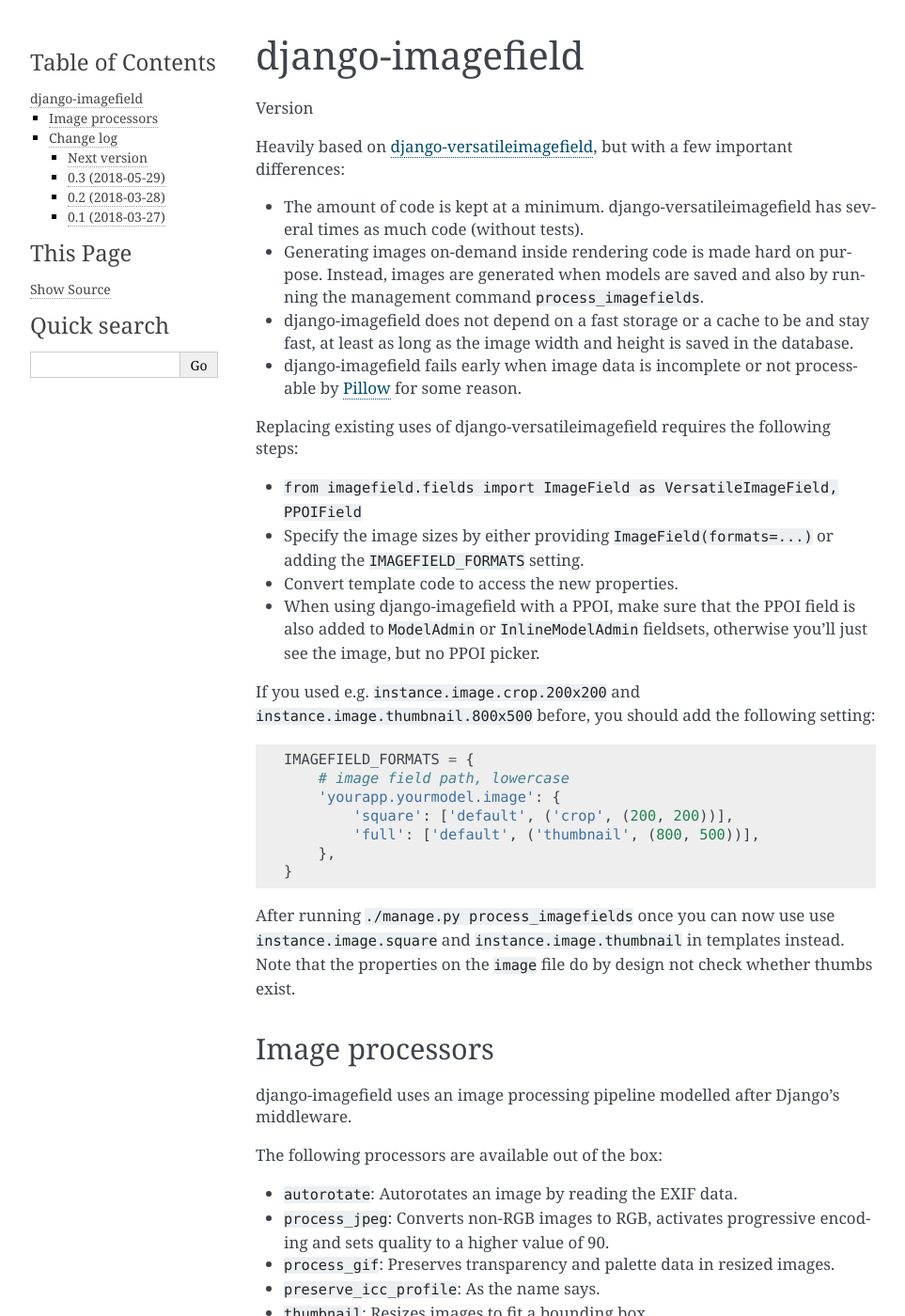
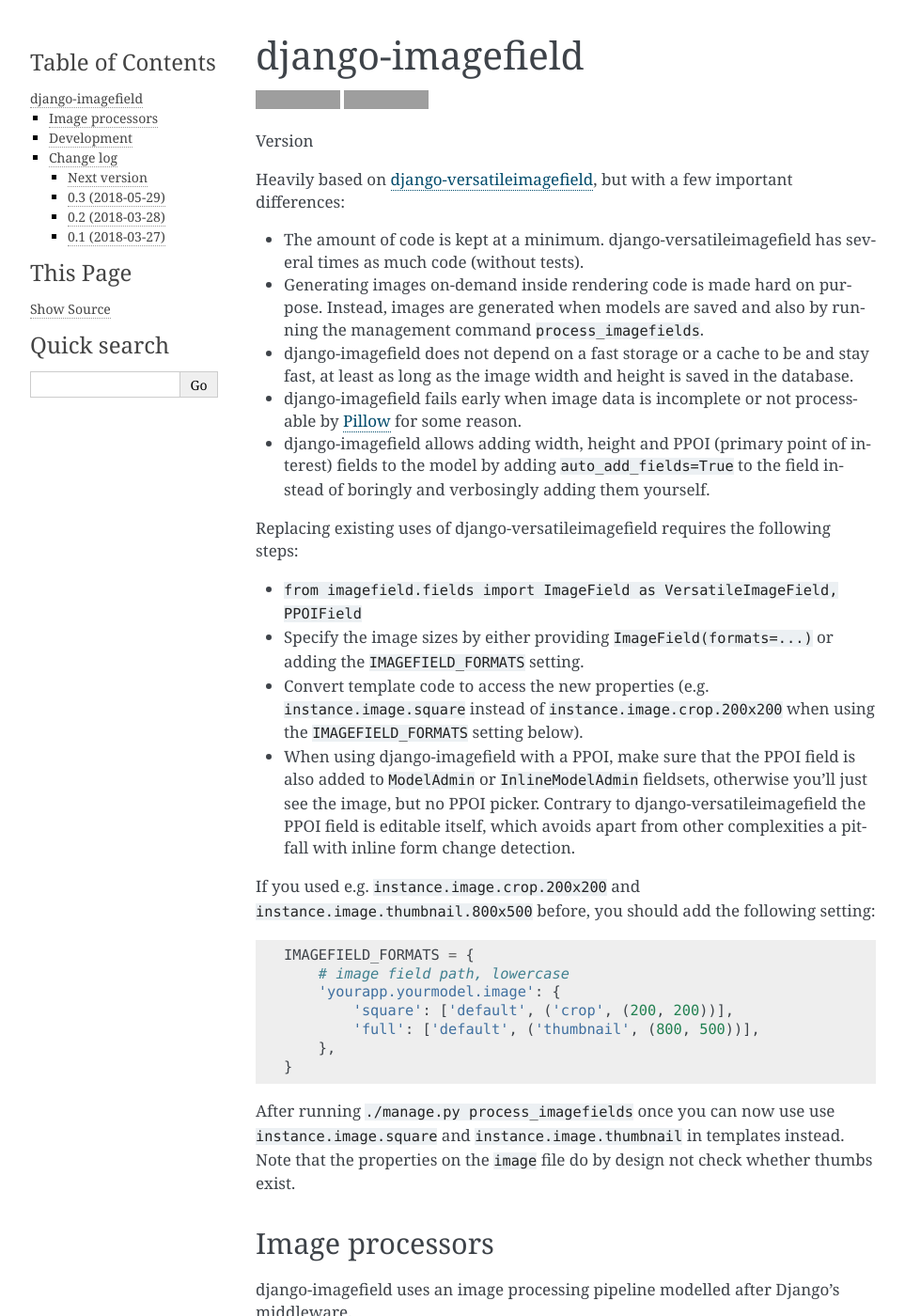
Before and after one commit to matthiask/django-imagefield, a Sphinx documentation site: the page built from docs/index.rst, in a window 1280 px wide and 1400 px high. Shown: the whole window at 94% size, without its empty margins (148-1111 px from the left). Built offline with Sphinx 7.4.7, drawn with Linux system fonts in a browser that asks for light colours; the version number could not be read and is left out; some of the changed lines change nothing that is shown; some of the changed text lies outside the part shown; grey boxes are pictures that could not be loaded.

Commit message:
Mention auto_add_fields and reuse the README when compiling docs

```diff
--- a/README.rst
+++ b/README.rst
@@ -9,6 +9,7 @@
     :target: https://django-imagefield.readthedocs.io/en/latest/?badge=latest
     :alt: Documentation Status
 
+Version |release|
 
 Heavily based on `django-versatileimagefield
 <https://github.com/respondcreate/django-versatileimagefield>`_, but
@@ -24,6 +25,9 @@
   in the database.
 - django-imagefield fails early when image data is incomplete or not
   processable by Pillow_ for some reason.
+- django-imagefield allows adding width, height and PPOI (primary point
+  of interest) fields to the model by adding ``auto_add_fields=True`` to
+  the field instead of boringly and verbosingly adding them yourself.
 
 Replacing existing uses of django-versatileimagefield requires the
 following steps:
@@ -31,10 +35,15 @@
 - ``from imagefield.fields import ImageField as VersatileImageField, PPOIField``
 - Specify the image sizes by either providing ``ImageField(formats=...)`` or
   adding the ``IMAGEFIELD_FORMATS`` setting.
-- Convert template code to access the new properties.
+- Convert template code to access the new properties (e.g.
+  ``instance.image.square`` instead of ``instance.image.crop.200x200``
+  when using the ``IMAGEFIELD_FORMATS`` setting below).
 - When using django-imagefield with a PPOI, make sure that the PPOI
   field is also added to ``ModelAdmin`` or ``InlineModelAdmin``
   fieldsets, otherwise you'll just see the image, but no PPOI picker.
+  Contrary to django-versatileimagefield the PPOI field is editable
+  itself, which avoids apart from other complexities a pitfall with
+  inline form change detection.
 
 If you used e.g. ``instance.image.crop.200x200`` and
 ``instance.image.thumbnail.800x500`` before, you should add the
--- a/docs/index.rst
+++ b/docs/index.rst
@@ -1,113 +1,2 @@
-=================
-django-imagefield
-=================
-
-Version |release|
-
-Heavily based on `django-versatileimagefield
-<https://github.com/respondcreate/django-versatileimagefield>`_, but
-with a few important differences:
-
-- The amount of code is kept at a minimum. django-versatileimagefield
-  has several times as much code (without tests).
-- Generating images on-demand inside rendering code is made hard on
-  purpose. Instead, images are generated when models are saved and also
-  by running the management command ``process_imagefields``.
-- django-imagefield does not depend on a fast storage or a cache to be
-  and stay fast, at least as long as the image width and height is saved
-  in the database.
-- django-imagefield fails early when image data is incomplete or not
-  processable by Pillow_ for some reason.
-
-Replacing existing uses of django-versatileimagefield requires the
-following steps:
-
-- ``from imagefield.fields import ImageField as VersatileImageField, PPOIField``
-- Specify the image sizes by either providing ``ImageField(formats=...)`` or
-  adding the ``IMAGEFIELD_FORMATS`` setting.
-- Convert template code to access the new properties.
-- When using django-imagefield with a PPOI, make sure that the PPOI
-  field is also added to ``ModelAdmin`` or ``InlineModelAdmin``
-  fieldsets, otherwise you'll just see the image, but no PPOI picker.
-
-If you used e.g. ``instance.image.crop.200x200`` and
-``instance.image.thumbnail.800x500`` before, you should add the
-following setting::
-
-    IMAGEFIELD_FORMATS = {
-        # image field path, lowercase
-        'yourapp.yourmodel.image': {
-            'square': ['default', ('crop', (200, 200))],
-            'full': ['default', ('thumbnail', (800, 500))],
-        },
-    }
-
-After running ``./manage.py process_imagefields`` once you can now
-use use ``instance.image.square`` and ``instance.image.thumbnail`` in
-templates instead. Note that the properties on the ``image`` file do by
-design not check whether thumbs exist.
-
-
-Image processors
-================
-
-django-imagefield uses an image processing pipeline modelled after
-Django's middleware.
-
-The following processors are available out of the box:
-
-- ``autorotate``: Autorotates an image by reading the EXIF data.
-- ``process_jpeg``: Converts non-RGB images to RGB, activates
-  progressive encoding and sets quality to a higher value of 90.
-- ``process_gif``: Preserves transparency and palette data in resized
-  images.
-- ``preserve_icc_profile``: As the name says.
-- ``thumbnail``: Resizes images to fit a bounding box.
-- ``crop``: Crops an image to the given dimensions, also takes the PPOI
-  (primary point of interest) information into account if provided.
-- ``default``: The combination of ``autorotate``, ``process_jpeg``,
-  ``process_gif`` and ``preserve_icc_profile``. Additional default
-  processors may be added in the future. It is recommended to use
-  ``default`` instead of adding the processors one-by-one.
-
-Processors can be specified either using their name alone, or if they
-take arguments, using a tuple ``(processor_name, args...)``.
-
-You can easily register your own processors or even override built-in
-processors if you want to::
-
-    from imagefield.processing import register
-
-    # You could also write a class with a __call__ method, but I really
-    # like the simplicity of functions.
-
-    @register
-    def my_processor(get_image, args):
-        # args is either a list of arguments to the processor or an
-        # empty list
-        def processor(image, context):
-            # read some information from the image...
-            # or maybe modify it, but it's mostly recommended to modify
-            # the image after calling get_image
-
-            image, context = get_image(image, context)
-
-            # modify the image, and return it...
-            modified_image = ...
-            # maybe modify the context...
-            return modified_image, context
-        return processor
-
-The processor's name is taken directly from the registered object.
-
-The ``context`` is a ``types.SimpleNamespace`` containing the following
-variables (but feel free to add your own):
-
-- ``ppoi``: The primary point of interest as a list of two floats
-  between 0 and 1.
-- ``save_kwargs``: A dictionary of keyword arguments to pass to
-  ``PIL.Image.save``.
-
+.. include:: ../README.rst
 .. include:: ../CHANGELOG.rst
-
-.. _Pillow: https://pillow.readthedocs.io/en/latest/
```
